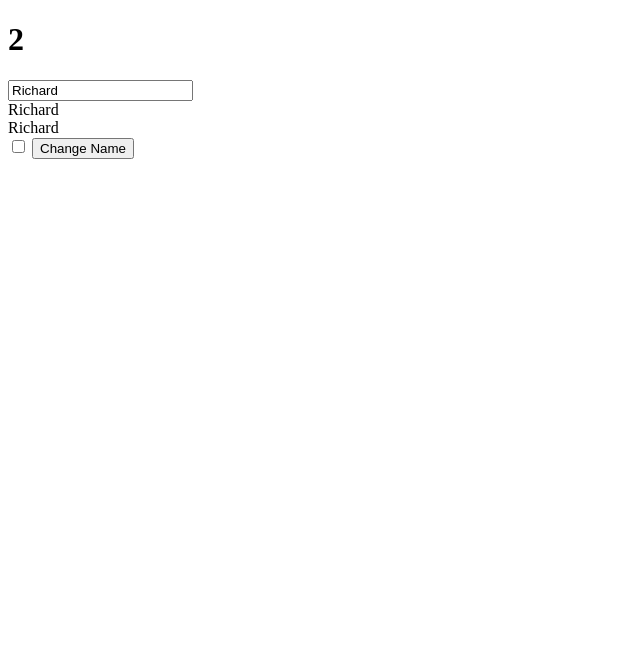
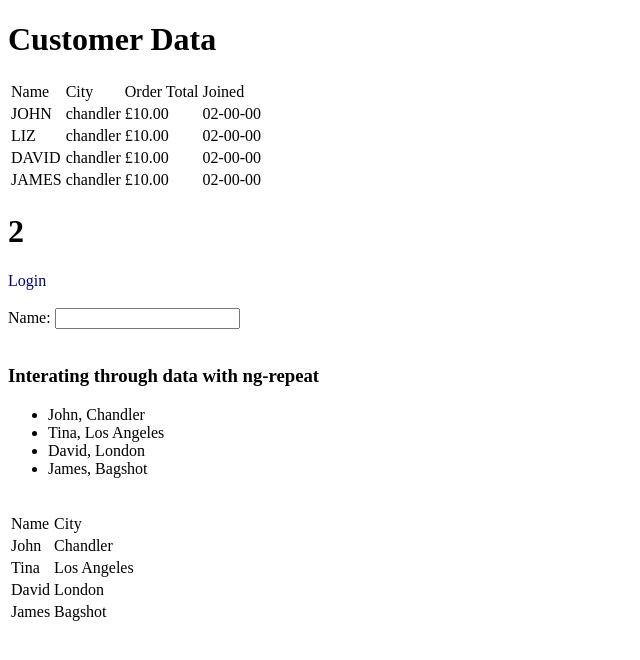
Before and after one commit to RavenousPett/angular-jumpstart, a PHP site: page / in a window 1280 px wide. Shown: the top 660 px of the page, without its empty margins (0-640 px from the left). Run offline with PHP 8.4, Linux system fonts and the light colour scheme; some libraries are stand-ins or nearby versions.

Commit message:
Started sorting and filtering

```diff
--- /dev/null
+++ b/css/main.css
@@ -0,0 +1,11 @@
+[ng\:cloak], [ng-cloak], [data-ng-cloak], [x-ng-cloak], .ng-cloak, .x-ng-cloak {
+    display: none !important;
+}
+
+.red{
+    color:red;
+}
+
+.navy{
+    color:navy;
+}
--- a/index.php
+++ b/index.php
@@ -3,20 +3,112 @@
 	<head>
 		<meta http-equiv="Content-Type" content="text/html; charset=UTF-8"/>
 		<title>Using Directives</title>
+
+		<!-- Css -->
+		<link rel="stylesheet" type="text/css" href="css/main.css">
 	</head>
 
-	<body ng-init="name='Richard'">
-		<h1>{{ 1 + 1 }}</h1>
+	<body ng-init="data={name: 'James', isVisible: true, loggedIn: false, status: 'navy'}">
+		<!--
+		ng-cloak
+		ng-switch
+		ng-class
+		ng-show
+		-->
+		<div ng-cloak>
 
-		<div ng-hide="isHidden">
-			<input type="text" ng-model="name">
-			<br />{{ name }}
-			<br /><span ng-bind="name"></span>
+			<h1>Customer Data</h1>
+
+			<div ng-init="customers=[
+				{joined: '2000-12-02', name: 'John', city: 'Chandler', orderTotal: '9.9950'},
+				{joined: '2000-12-02', name: 'Liz', city: 'Chandler', orderTotal: '9.9950'},
+				{joined: '2000-12-02', name: 'David', city: 'Chandler', orderTotal: '9.9950'},
+				{joined: '2000-12-02', name: 'James', city: 'Chandler', orderTotal: '9.9950'},
+			]">
+
+				<table>
+					<tr>
+						<td>Name</td>
+						<td>City</td>
+						<td>Order Total</td>
+						<td>Joined</td>
+					</tr>
+					<tr ng-repeat="cust in customers">
+						<td>{{ cust.name | uppercase}}</td>
+						<td>{{ cust.city | lowercase}}</td>
+						<td>{{ cust.orderTotal | currency:'£' }}</td>
+						<td>{{ cust.joined | date:'dd-mm-yy' }}</td>
+					</tr>
+				</table>
+
+
+			</div>
+
+			<h1>{{ 1 + 1 }}</h1>
+
+			<div ng-switch on="data.loggedIn">
+				<div ng-switch-when="true">
+					Welcome {{ data.name }}
+				</div>
+
+				<div ng-switch-default ng-class="data.status">Login</div>
+
+			</div>
+
+			<br />
+
+			<div ng-show="data.isVisible">
+				Name: <input type="text" ng-model="name">
+				<br />{{ name }}
+				<br /><span ng-bind="name"></span>
+			</div>
+<!---->
+<!--			<div ng-hide="isHidden">-->
+<!--				Name: <input type="text" ng-model="name">-->
+<!--				<br />{{ name }}-->
+<!--				<br /><span ng-bind="name"></span>-->
+<!--			</div>-->
+
+<!--			<input type="checkbox" ng-model="isHidden">-->
+
+<!--			<button ng-click="name='Michelle'">Change Name</button>-->
+
+<!--			<div ng-init="names=['David', 'James', 'Richard']">-->
+<!---->
+<!--				<h3>Interating through data with ng-repeat</h3>-->
+<!---->
+<!--				<ul>-->
+<!--					<li ng-repeat="name in names">{{ name }}</li>-->
+<!--				</ul>-->
+<!---->
+<!--			</div>-->
+
+				<div ng-init="people=[{name:'John', city:'Chandler'}, {name:'Tina', city:'Los Angeles'}, {name:'David', city:'London'}, {name:'James', city:'Bagshot'}]">
+
+					<h3>Interating through data with ng-repeat</h3>
+
+					<ul>
+						<li ng-repeat="person in people">{{ person.name }}, {{ person.city }}</li>
+<!--						<li ng-repeat="person in people">{{ person.name + ', ' + person.city }}</li>-->
+
+					</ul>
+
+					<br />
+
+					<table>
+						<tr>
+							<td>Name</td>
+							<td>City</td>
+						</tr>
+						<tr ng-repeat="person in people">
+							<td>{{ person.name }}</td>
+							<td>{{ person.city }}</td>
+						</tr>
+					</table>
+
+				</div>
+
 		</div>
-
-		<input type="checkbox" ng-model="isHidden">
-
-		<button ng-click="name='Michelle'">Change Name</button>
 
 		<script type="text/javascript" src="https://ajax.googleapis.com/ajax/libs/angularjs/1.2.28/angular.min.js"></script>
 	</body>
```
